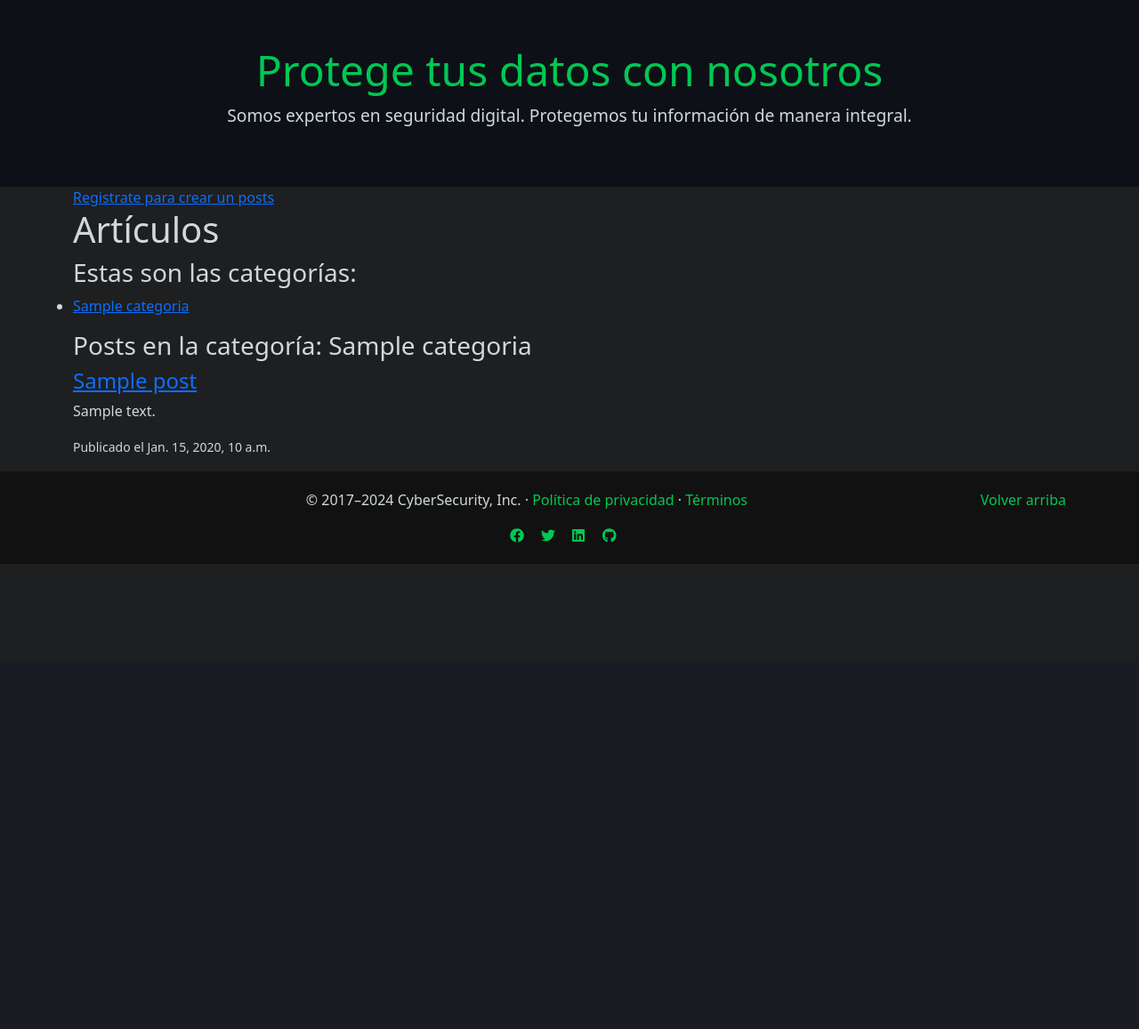
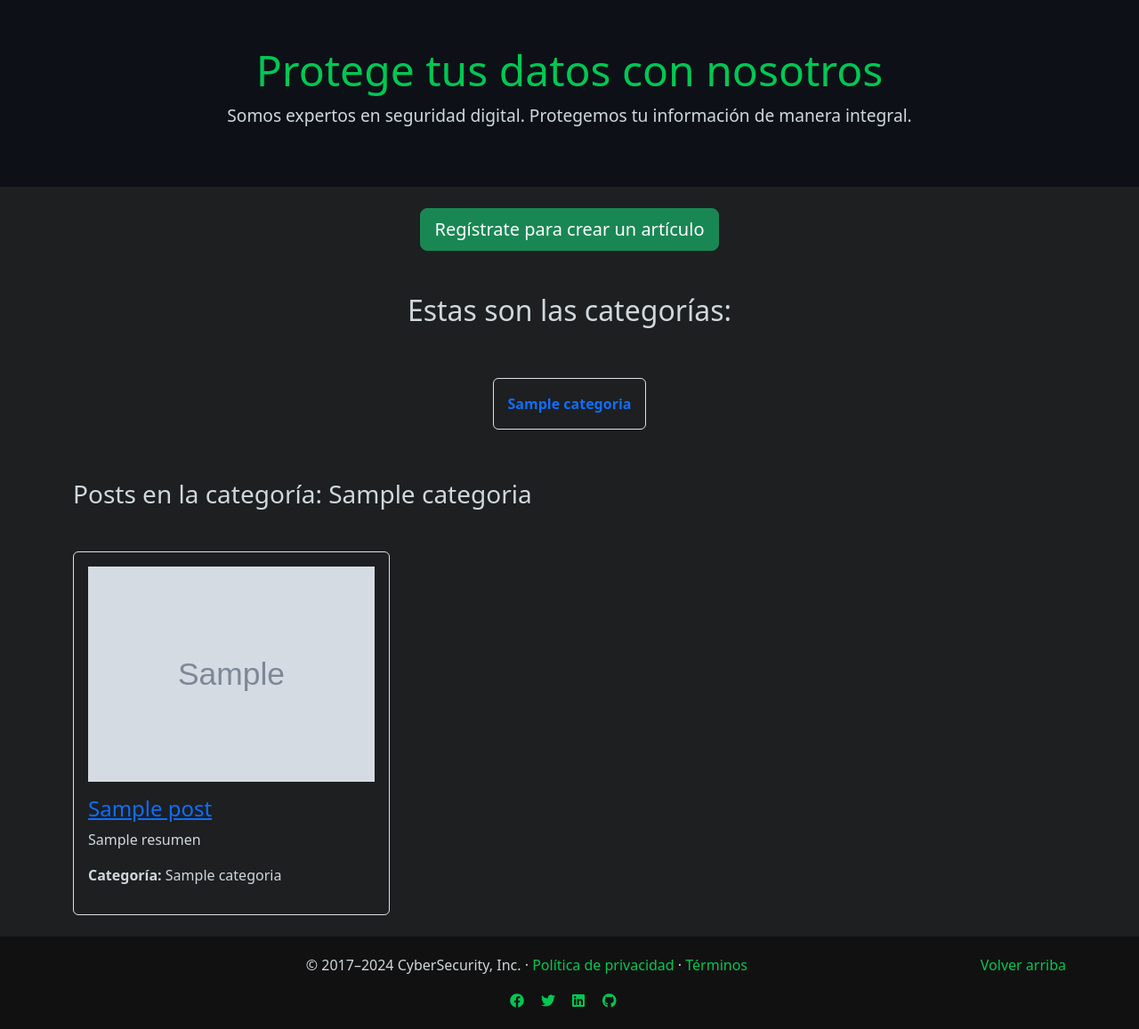
Before and after one commit to robertocolman/djangocyberseguridad, a Django app: template templates/posts.html in a window 1280 px wide. Shown: the part 56-1213 px from the top of the page at 89% size. Before the commit the page ends 690 px from the top, so only its background shows below. Run offline with Django 3.2, Linux system fonts and the light colour scheme; the template is opened without the code that fills it: most values are stand-ins (such as "Sample title", 1, 10 or a date in 2020); grey boxes marked "Sample" are stand-in pictures.

Commit message:
se volvio para atras

```diff
--- a/apps/blog/forms.py
+++ b/apps/blog/forms.py
@@ -9,4 +9,5 @@ class PostForm(forms.ModelForm):
             'titulo': forms.TextInput(attrs={'class': 'form-control', 'placeholder': 'Título'}),
             'contenido': forms.Textarea(attrs={'class': 'form-control', 'placeholder': 'Contenido', 'rows': 5}),
             'categoria': forms.Select(attrs={'class': 'form-control'}),
+            'categorias': forms.CheckboxSelectMultiple(),
         }
--- a/templates/posts.html
+++ b/templates/posts.html
@@ -4,44 +4,56 @@
 <section>
     <div class="container">
 
-        {% if user.is_authenticated %}
-            <a href="{% url 'apps.blog:crear_post' %}">Crear Nuevo Artículo</a>
-
-            {%else%}
-            <a href="{% url 'apps.blog_auth:registro' %}">Registrate para crear un posts</a>
-        {% endif %}
-
-        <h1>Artículos</h1>
-
-        <!-- Mostrar todas las categorías -->
-        <h3>Estas son las categorías:</h3>
-        <div class="row" style="gap: 15px;"> <!--se supone mostrará uno al lado de otro, con un espacio de 15px-->
-            <ul>
-                {% for categoria in categorias %}
-                    <li>
-                        <a href="{% url 'apps.blog:categoria_posts' categoria.id %}">{{ categoria.nombre }}</a>
-                    </li>
-                {% endfor %}
-            </ul>
+        <!-- Botón para crear un nuevo artículo (centrado) -->
+        <div class="text-center my-4">
+            {% if user.is_authenticated %}
+                <a href="{% url 'apps.blog:crear_post' %}" class="btn btn-success btn-lg">Crear Nuevo Artículo</a>
+            {% else %}
+                <a href="{% url 'apps.blog_auth:registro' %}" class="btn btn-success btn-lg">Regístrate para crear un artículo</a>
+            {% endif %}
         </div>
 
-        <!-- Mostrar los posts -->
-        <h3>Posts en la categoría: {{ categoria.nombre }}</h3>
+        <!-- Mostrar categorías -->
+        <h2 class="text-center my-5">Estas son las categorías:</h2>
+        <div class="d-flex justify-content-center flex-wrap">
+            {% for categoria in categorias %}
+                <div class="p-3 m-2 border rounded" style="min-width: 150px; text-align: center;">
+                    <a href="{% url 'apps.blog:categoria_posts' categoria.id %}" class="text-decoration-none">
+                        <strong>{{ categoria.nombre }}</strong>
+                    </a>
+                </div>
+            {% endfor %}
+        </div>
+
+        <!-- Mostrar posts -->
+        <h3 class="my-5">Posts en la categoría: {{ categoria.nombre }}</h3>
         <div class="row">
             {% for post in posts %}
                 <div class="col-md-4">
-                    <div class="post">
+                    <div class="post mb-4 p-3 border rounded">
+                        <!-- Mostrar imagen del post -->
+                        {% if post.imagen %}
+                            <img src="{{ post.imagen.url }}" class="img-fluid mb-3" alt="{{ post.titulo }}">
+                        {% endif %}
+
+                        <!-- Título del post -->
                         <h4><a href="{% url 'blog:postdetalle' post.id %}">{{ post.titulo }}</a></h4>
-                        <p>{{ post.contenido|truncatewords:20 }}</p>
-                        <p><small>Publicado el {{ post.fecha_publicacion }}</small></p>
-                    </div>
-                    {% if user.is_authenticated %}
+
+                        <!-- Resumen del post -->
+                        <p>{{ post.resumen|truncatewords:20 }}</p>
+
+                        <!-- Categoría del post -->
+                        <p><strong>Categoría:</strong> {{ post.categorias.all|join:", " }}</p>
+
+                        <!-- Botón para agregar a favoritos -->
+                        {% if user.is_authenticated %}
                             {% if user in post.favoritos.all %}
-                                <a href="{% url 'apps.blog:desmarcar_favorito' post.pk %}" class="btn btn-warning">Quitar de favoritos</a>
+                                <a href="{% url 'apps.blog:desmarcar_favorito' post.pk %}" class="btn btn-success">Quitar de favoritos</a>
                             {% else %}
-                                <a href="{% url 'apps.blog:marcar_favorito' post.pk %}" class="btn btn-primary">Agregar a favoritos</a>
+                                <a href="{% url 'apps.blog:marcar_favorito' post.pk %}" class="btn btn-success">Agregar a favoritos</a>
                             {% endif %}
                         {% endif %}
+                    </div>
                 </div>
             {% empty %}
                 <p>No hay posts disponibles en esta categoría.</p>
```
Also changed, not shown: apps/blog/views.py (+18 -1 lines), 1 other file.
